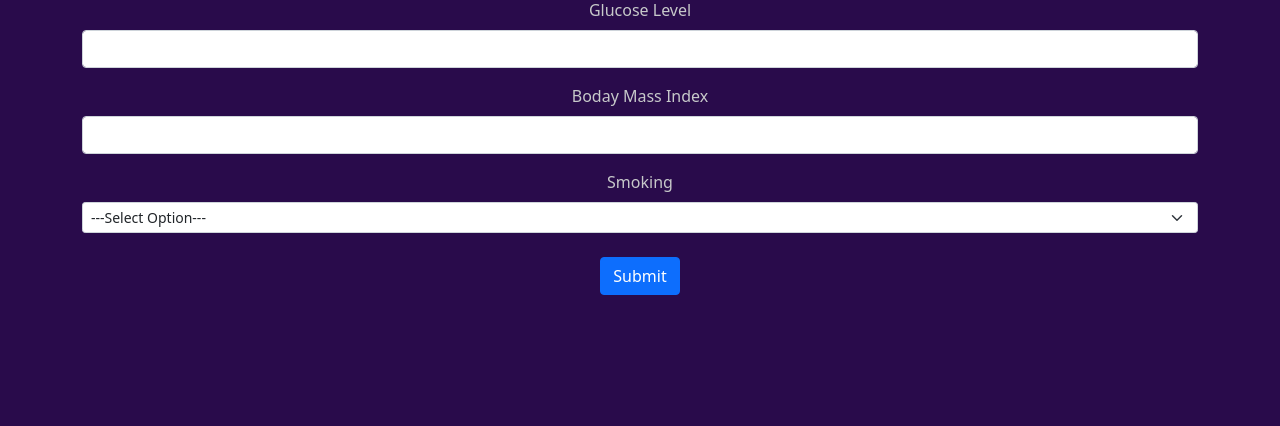
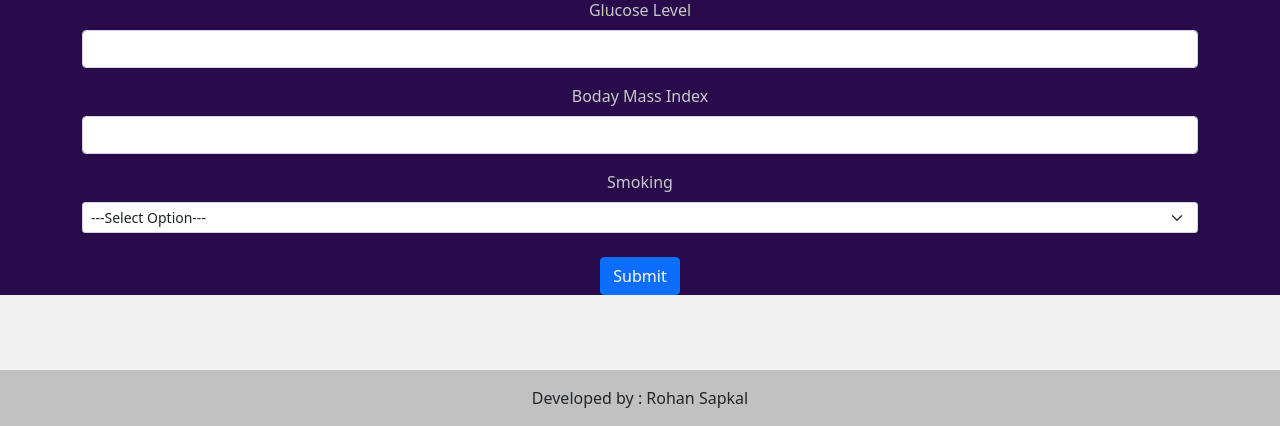
Before and after one commit to RohanSapkal97/stroke_prediction, a Flask app: page / in a window 1280 px wide. Shown: the part 1038-1464 px from the top of the page. Before the commit the page ends 1333 px from the top, so only its background shows below. Run offline with Flask 2, Linux system fonts and the light colour scheme; parts of the project's set-up code (start-up, migrations or seed data) failed here and were passed over.

Commit message:
Update index.html

```diff
--- a/templates/index.html
+++ b/templates/index.html
@@ -94,6 +94,41 @@
 
           </div>
 
+    <footer class="text-center text-white" style="background-color: #f1f1f1;">
+  <!-- Grid container -->
+  <div class="container pt-4">
+    <!-- Section: Social media -->
+    <section class="mb-4">
+
+
+      <!-- Linkedin -->
+      <a
+        class="btn btn-link btn-floating btn-lg text-dark m-1"
+        href="https://ie.linkedin.com/in/rohan-sapkal-118a87194"
+        role="button"
+        data-mdb-ripple-color="dark"
+        ><i class="fab fa-linkedin"></i
+      ></a>
+      <!-- Github -->
+      <a
+        class="btn btn-link btn-floating btn-lg text-dark m-1"
+        href="https://github.com/RohanSapkal97"
+        role="button"
+        data-mdb-ripple-color="dark"
+        ><i class="fab fa-github"></i
+      ></a>
+    </section>
+    <!-- Section: Social media -->
+  </div>
+  <!-- Grid container -->
+
+  <!-- Copyright -->
+  <div class="text-center text-dark p-3" style="background-color: rgba(0, 0, 0, 0.2);">
+    Developed by : Rohan Sapkal
+
+  <!-- Copyright -->
+</footer>
+
 
     <style>
       body {
```
